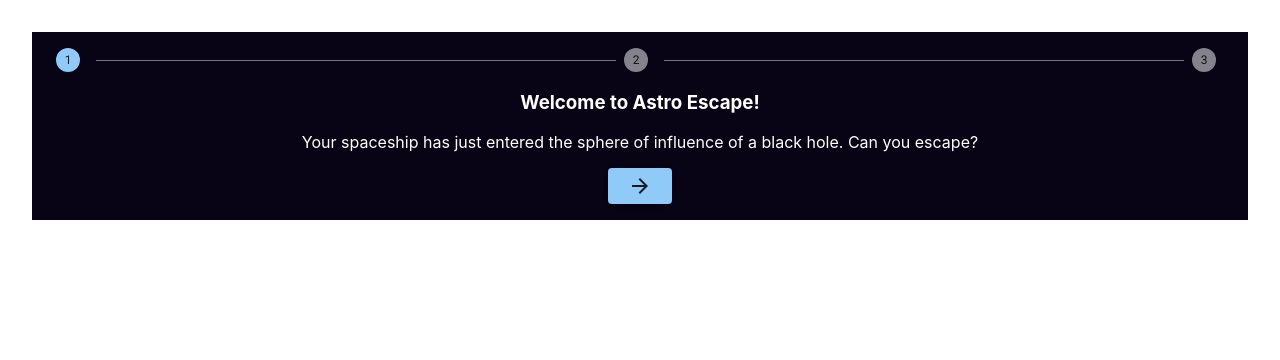
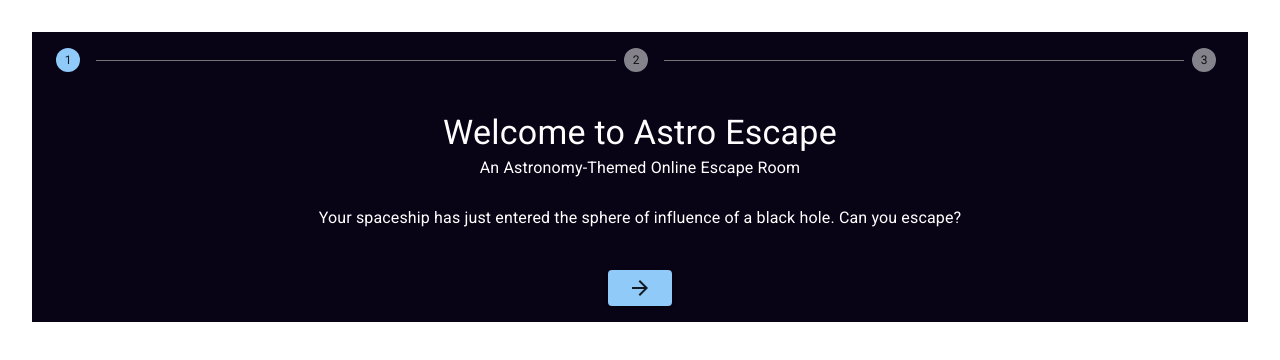
Before and after one commit to gtorrini/astro-escape, a React (Create React App) app: page / in a window 1280 px wide. Shown: the top 360 px of the page. Built offline with nearby package versions, Linux system fonts and the light colour scheme.

Commit message:
Added MUI typography

```diff
--- a/src/components/Intro.jsx
+++ b/src/components/Intro.jsx
@@ -1,13 +1,22 @@
 import { React } from 'react';
 import PropTypes from 'prop-types';
-import Grid from '@mui/material/Grid';
+import { Box, Grid, Typography } from '@mui/material';
 import { NextButton } from './NavButtons.jsx';
 
 export default function Intro(props) {
     return (
         <>
-            <h3>Welcome to Astro Escape!</h3>
-            <p>Your spaceship has just entered the sphere of influence of a black hole. Can you escape? </p>
+            <Box sx={{my: 5}}>
+                <Typography variant="h4">
+                    Welcome to Astro Escape
+                </Typography>
+                <Typography variant="subtitle1" sx={{mb: 3}}>
+                    An Astronomy-Themed Online Escape Room
+                </Typography>
+                <Typography variant="body1">
+                    Your spaceship has just entered the sphere of influence of a black hole. Can you escape?
+                </Typography>
+            </Box>
             <Grid container>
                 <Grid item xs={12}>
                     <NextButton handleClick={props.next}></NextButton>
```
